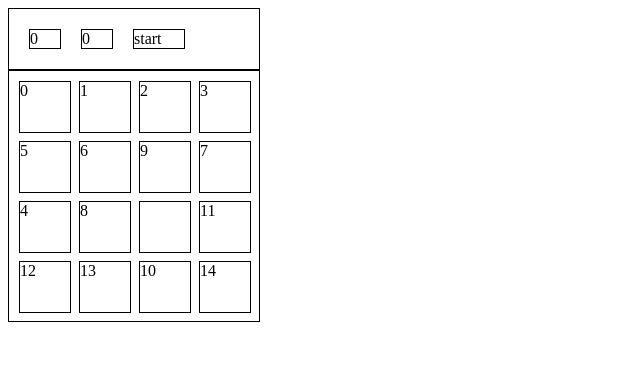
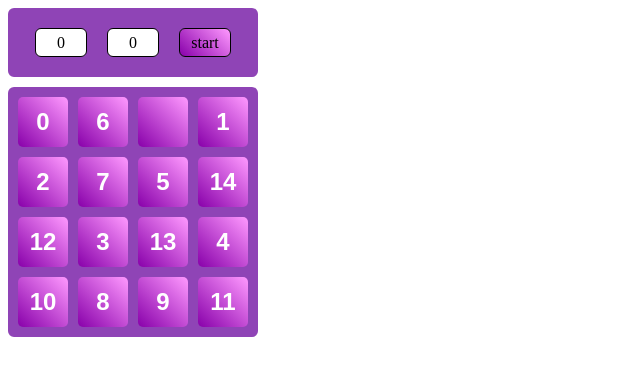
Before and after one commit to InikonZS/gem, a plain HTML site: page index.html in a window 1280 px wide. Shown: the whole page, without its empty margins (0-640 px from the left). Drawn offline with Linux system fonts and the light colour scheme.

Commit message:
fix: change visual interface

```diff
--- a/index.html
+++ b/index.html
@@ -4,8 +4,10 @@
         <link rel="stylesheet" href="style.css">
     </head>
     <body>
-        <div class="game_wrapper">
+        <div class="game">
+            <div class="game_wrapper">
 
+            </div>
         </div>
         <script src="script.js"></script>
     </body>
--- a/script.js
+++ b/script.js
@@ -27,7 +27,19 @@ class GemApplication {
     }
 
     reset (size){
-        for (let i=0;i<100;i++){
+      /*  let shufle=(iter)=>{
+            if (iter<100){
+                //console.log(iter);
+                let nearList = getNearList(this.field.bricks, this.field.empty.posX, this.field.empty.posY);
+                let brick;
+                brick = nearList[Math.trunc(Math.abs(Math.random()*nearList.length))];
+                this.field.move(brick);
+                brick.node.ontransitionend = ()=>{brick.node.ontransitionend="";shufle(iter+1)};
+
+            }
+        }*/
+        //shufle(0);
+        for (let i=0;i<10000;i++){
             let brick=this.field.bricks[Math.trunc(Math.random()*this.field.bricks.length)];
             this.field.move(brick);
         }
@@ -119,7 +131,6 @@ class Brick {
         this.node.classList.add('brick');
         this.value = value;
         this.setPosition(posX, posY);
-
         this.node.addEventListener('click',()=>{
             field.onBrickClick(this);
         });
@@ -129,6 +140,8 @@ class Brick {
     setPosition (posX, posY){
         this.posX = posX;
         this.posY = posY;
+        //app.field.bricks[4].node.getBoundingClientRect()
+        //let rect=this.node.getBoundingClientRect();
         let blockSize = 50;
         let style = `
             transition-property: left top;
@@ -136,9 +149,11 @@ class Brick {
             position: absolute;
             left: ${posX * (blockSize + 10)}px;
             top: ${posY * (blockSize + 10)}px;
-            width: ${blockSize}px;
-            height: ${blockSize}px;
         `;
+        //transform: translateX(${posX * (rect.width + 10)}px) translateY(${posY * (rect.height + 10)}px);
+
+       // width: ${blockSize}px;
+       //    height: ${blockSize}px;
         this.node.style = style;
     }
 
@@ -147,6 +162,38 @@ class Brick {
     }
 }
 
+/*window.addEventListener('resize',(event)=>{
+    let scx=document.documentElement.clientWidth/230;
+    let scy=document.documentElement.clientHeight/mainNode.clientHeight;
+    mainNode.style=`
+        transform: scale(${Math.min(scx,scy)});
+    `;
+});*/
+
+document.addEventListener('keydown',(event)=>{
+    let epx=app.field.empty.posX;
+    let epy=app.field.empty.posY;
+    let nearList=getNearList(app.field.bricks, epx, epy);
+    var ci;
+    switch (event.code){
+        case "ArrowUp":
+            ci = nearList.filter((it)=>it.posY - epy==1)[0];
+            if (ci) (app.field.onBrickClick(ci));
+        break;
+        case "ArrowDown":
+            ci = nearList.filter((it)=>it.posY - epy==-1)[0];
+            if (ci) (app.field.onBrickClick(ci));
+        break;
+        case "ArrowLeft":
+            ci = nearList.filter((it)=>it.posX - epx==1)[0];
+            if (ci) (app.field.onBrickClick(ci));
+        break;
+        case "ArrowRight":
+            ci = nearList.filter((it)=>it.posX - epx==-1)[0];
+            if (ci) (app.field.onBrickClick(ci));
+        break;
+    }
+});
 
 //math
 function isNearEmpty(ex, ey, x, y){
@@ -156,9 +203,10 @@ function isNearEmpty(ex, ey, x, y){
     return (!sx ^ !sy) && !ortho;
 }
 
-function isWinCombination(bricks){
+function getNearList(bricks, ex, ey){
+    return bricks.filter((it)=>isNearEmpty(it.posX, it.posY, ex, ey));
+}
 
-}
 
 //start point
 const mainNode = document.querySelector('.game_wrapper');
--- a/style.css
+++ b/style.css
@@ -4,35 +4,59 @@
 
 .panel{
     display:flex;
-    border-style: solid;
-    border-width: 1px;
+    border-radius: 6px;
+    background-color: #8F44B6;
+    margin-bottom: 10px;
+    justify-content: center;
+    align-items: center;
 }
 
 .field_panel{
     display:flex;
-    border-style: solid;
-    border-width: 1px;
+    border-radius: 6px;
+    background-color: #8F44B6;
 }
 
 .output{
     border-style: solid;
     border-width: 1px;
-    float: left;
-    margin:10px;
-    width:30px;
+    margin: 10px;
+    width: 50px;
+    background-color: #fff;
+    border-radius: 6px;
+    height: 27px;
+    display: flex;
+    justify-content: center;
+    align-items: center;
 }
 
 .button {
     border-style: solid;
     border-width: 1px;
-    float: left;
-    margin:10px;
-    width:50px;
+    background-image: linear-gradient(45deg, #80a, #f9f);
+    margin: 10px;
+    width: 50px;
+    background-color: #fff;
+    border-radius: 6px;
+    height: 27px;
+    display: flex;
+    justify-content: center;
+    align-items: center;
 }
 
 .brick{
-    border-style: solid;
-    border-width: 1px;
+    border-radius: 5px;
+    background-image: linear-gradient(45deg, #80a, #f9f);
+    display: flex;
+    justify-content: center;
+    align-items: center;
+    font-size: 24px;
+    font-family: arial;
+    width:50px;
+    height:50px;
+    font-weight: 600;
+    color: #fff;
+    user-select: none;
 }
 
 .field{
```
